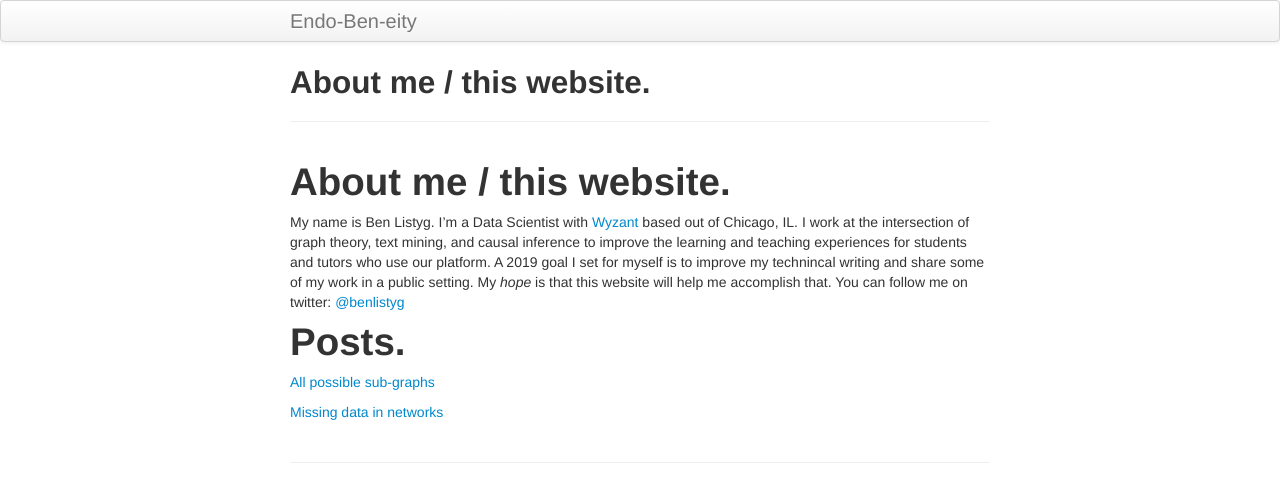
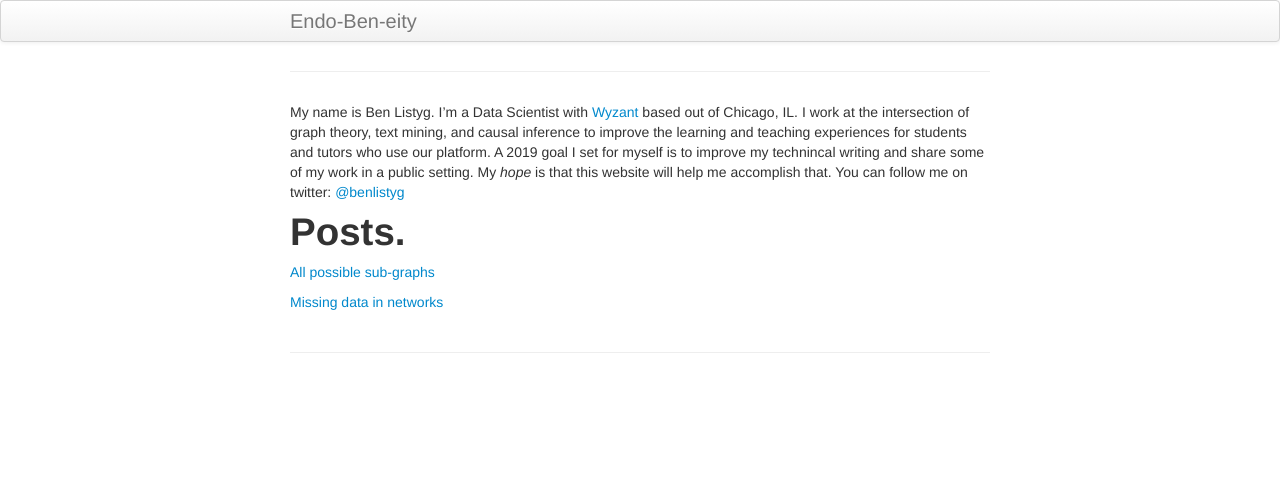
Before and after one commit to BListyg/blistyg.github.io, a Jekyll site: the page built from index.md, in a window 1280 px wide. Shown: the top 502 px of the page. Built offline with Jekyll 4.4.1, drawn with Linux system fonts in a browser that asks for light colours; our own code applies the rules of GitHub Pages for plain Markdown files.

Commit message:
Update index.md

```diff
--- a/index.md
+++ b/index.md
@@ -1,8 +1,6 @@
 ---
 layout: page
 ---
-
-# About me / this website.
 
 My name is Ben Listyg. I'm a Data Scientist with [Wyzant](www.wyzant.com) based out of Chicago, IL. I work at the intersection of graph theory, text mining, and causal inference to improve the learning and teaching experiences for students and tutors who use our platform. A 2019 goal I set for myself is to improve my technincal writing and share some of my work in a public setting. My _hope_ is that this website will help me accomplish that. You can follow me on twitter: [@benlistyg](www.twitter.com/blistyg)
 
```
